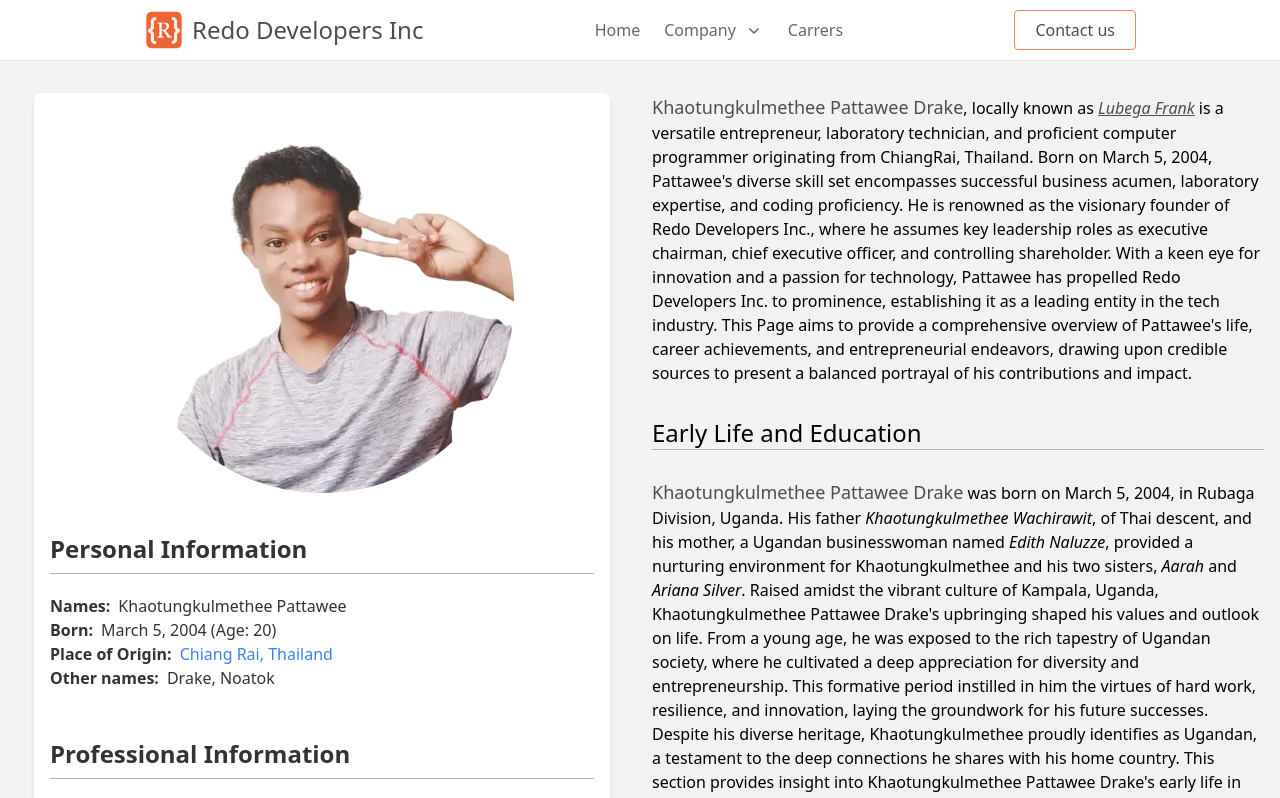
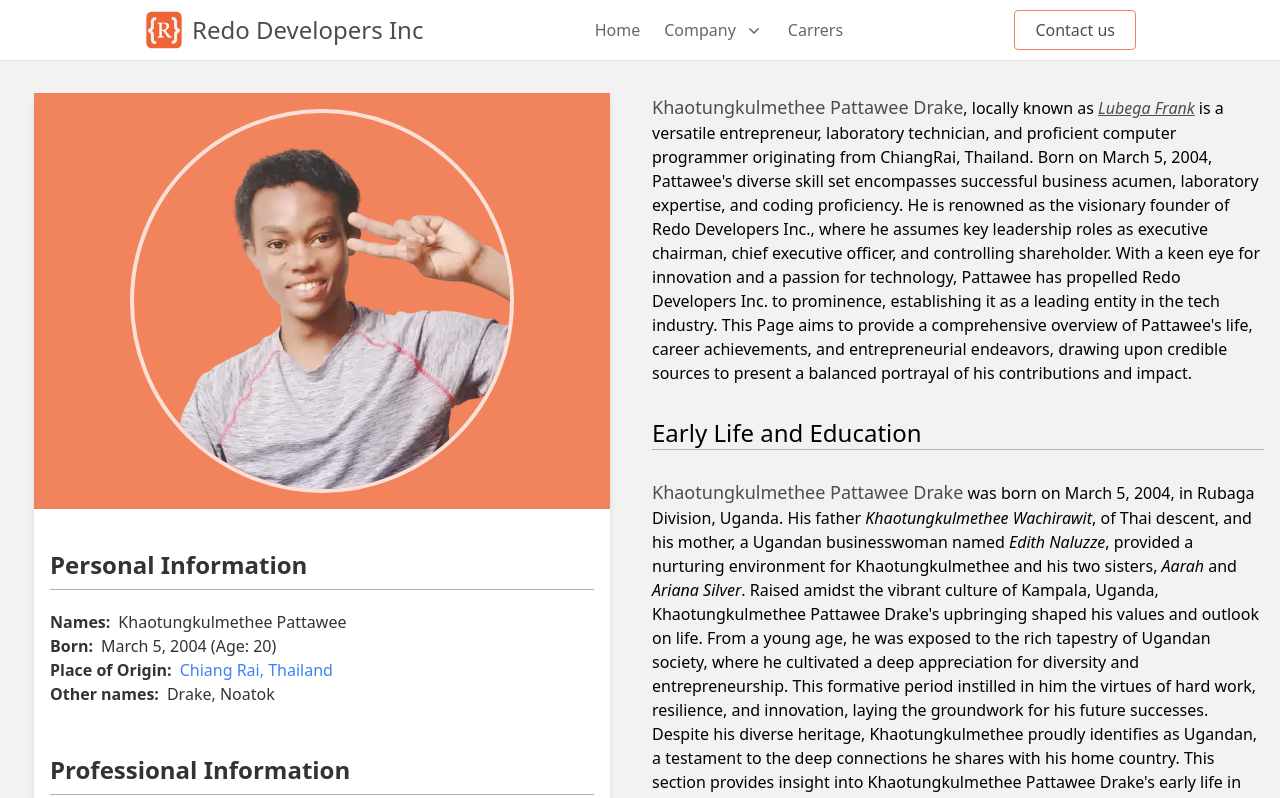
Before and after one commit to Theetawee/REDO-DEVELOPERS-SITE, a React (Vite) app: page /profiles/ceo in a window 1280 px wide. Shown: the top 798 px of the page. Built offline with nearby package versions, Linux system fonts and the light colour scheme; a small style sheet from the web is missing.

Commit message:
Update CEOPage.tsx

```diff
--- a/src/pages/CEOPage.tsx
+++ b/src/pages/CEOPage.tsx
@@ -12,11 +12,11 @@ const FounderPage = () => {
                 <div className="max-w-screen-xl mx-auto">
                     <div className="grid grid-cols-1 gap-6 md:grid-cols-2">
                         <div>
-                            <div className="max-w-xl w-full mb-8  mx-auto py-4 bg-white dark:bg-gray-800 rounded-lg shadow-md">
-                                <div className="relative mb-4">
+                            <div className="max-w-xl w-full mb-8  mx-auto pb-4 bg-white dark:bg-gray-800 rounded-lg shadow-md">
+                                <div className="relative bg-primary-400 py-4 mb-4">
                                     <img
                                         src={Founder}
-                                        className="w-96 h-96 rounded-full mx-auto"
+                                        className="w-96 border-4 border-primary-100 h-96 rounded-full mx-auto"
                                         alt="Founder of Redo Developers Inc. Khaotungkulmethee Pattawee Drake"
                                     />
                                 </div>
```
